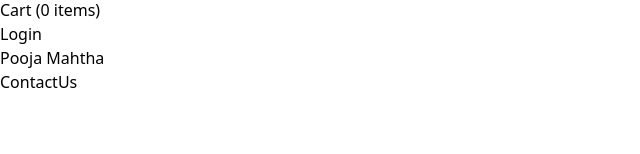
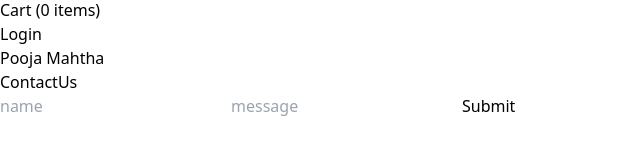
Before and after one commit to PoojaM0267/NamasteReact, a React (Vite) app: page /contact in a window 1280 px wide. Shown: the part 422-576 px from the top of the page, without its empty margins (0-640 px from the left). Built offline with nearby package versions, Linux system fonts and the light colour scheme.

Commit message:
unit testing part - 1

```diff
--- a/babel.config.js
+++ b/babel.config.js
@@ -1,3 +1,6 @@
 module.exports = {
-    presets: [['@babel/preset-env', {targets: {node: 'current'}}]],
-  };
+  presets: [
+    ["@babel/preset-env", { targets: { node: "current" } }],
+    ["@babel/preset-react", { runtime: "automatic" }],
+  ],
+};
--- a/package.json
+++ b/package.json
@@ -30,7 +30,9 @@
     "tailwindcss": "^3.3.3"
   },
   "dependencies": {
+    "@babel/preset-react": "^7.22.15",
     "@reduxjs/toolkit": "^1.9.6",
+    "@testing-library/jest-dom": "^6.1.3",
     "jest": "^29.7.0",
     "react": "^18.2.0",
     "react-dom": "^18.2.0",
--- a/src/components/ContactUs.js
+++ b/src/components/ContactUs.js
@@ -2,7 +2,17 @@ import React from 'react'
 
 const ContactUs = () => {
   return (
-    <div>ContactUs</div>
+    <div>
+      <h1 className="font-bold text-3xl p-4 m-4">ContactUs</h1>
+
+    <form className=''>
+      <input type='text' className='border border-black p-2 m-2' placeholder='name' />
+      <input type='text' className='border border-black p-2 m-2' placeholder='message' />
+
+      <button className='border border-black p-2 m-2 rounded-lg bg-gray-100'>Submit</button>
+    </form>
+
+    </div>
   )
 }
 
```
Also changed, not shown: 2 other files (tests, documents, lock files or other folders).
